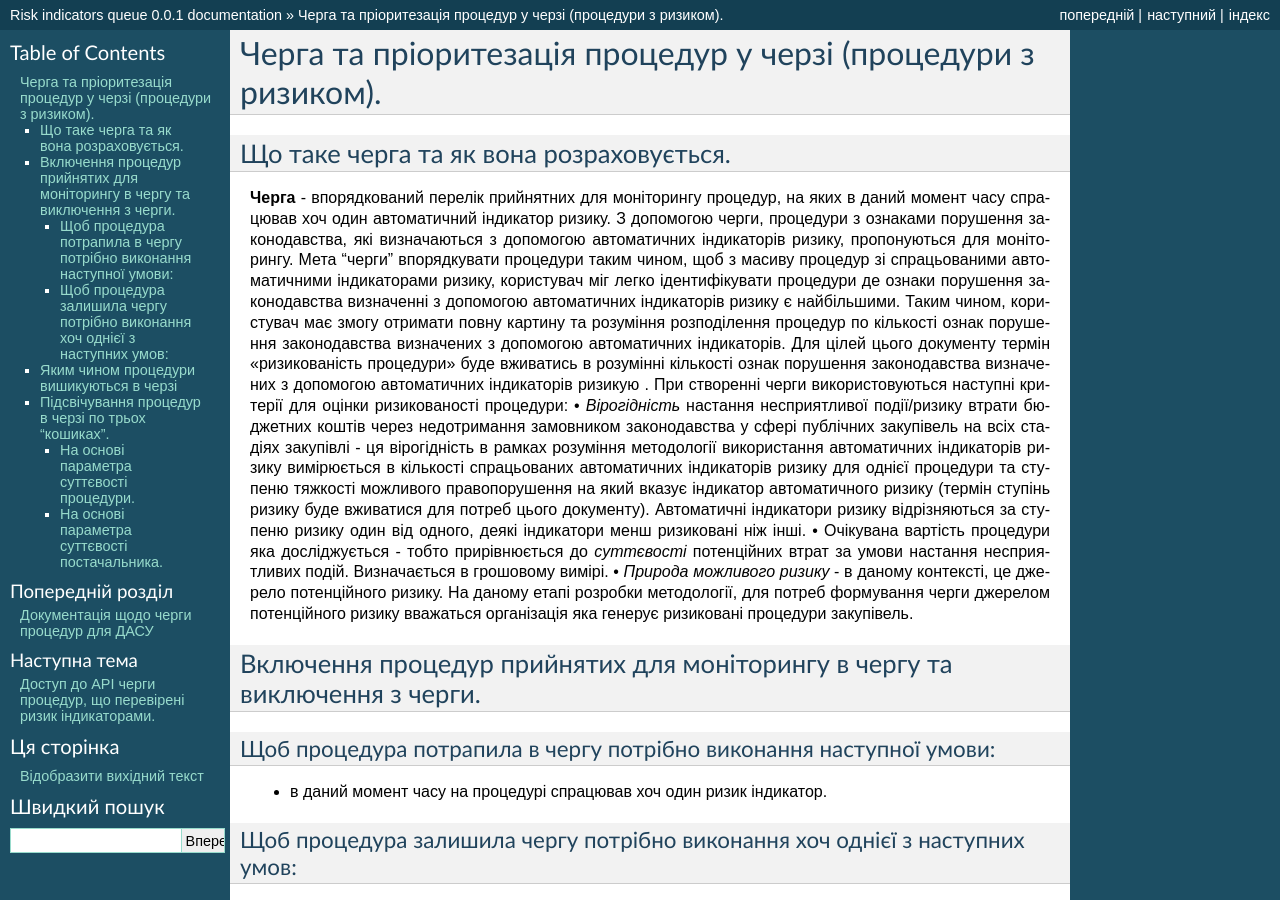
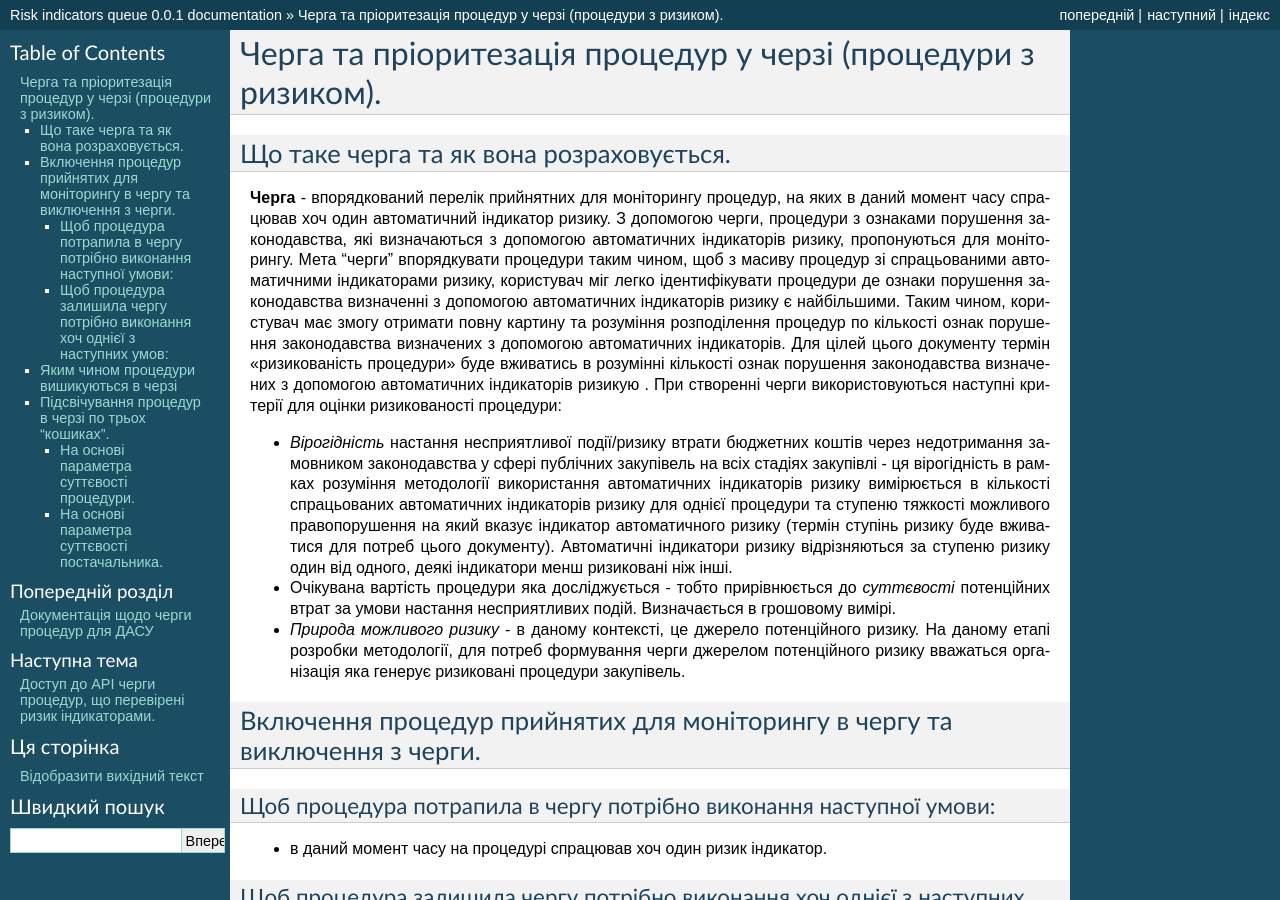
Before and after one commit to DataPathAnalytics/indicators-queue, a Sphinx documentation site: the page built from docs/description_queue.rst, in a window 1280 px wide and 900 px high. Built offline with Sphinx 7.4.7, drawn with Linux system fonts in a browser that asks for light colours.

```diff
--- a/docs/description_queue.rst
+++ b/docs/description_queue.rst
@@ -8,9 +8,12 @@
 
 **Черга** - впорядкований перелік прийнятних для  моніторингу процедур, на яких в даний момент часу спрацював хоч один автоматичний індикатор ризику. З допомогою черги, процедури з ознаками порушення законодавства, які визначаються з допомогою автоматичних індикаторів ризику, пропонуються для моніторингу. Мета “черги” впорядкувати процедури таким чином, щоб з масиву процедур зі спрацьованими автоматичними індикаторами ризику, користувач міг легко ідентифікувати процедури де ознаки порушення законодавства визначенні з допомогою автоматичних індикаторів ризику є найбільшими. Таким чином, користувач має змогу  отримати повну картину та розуміння розподілення процедур по кількості ознак порушення законодавства визначених з допомогою автоматичних індикаторів. Для цілей цього документу термін «ризикованість процедури»   буде вживатись в розумінні кількості ознак порушення законодавства визначених з допомогою автоматичних індикаторів ризикую .
 При створенні черги використовуються наступні критерії для оцінки ризикованості процедури:
-•	*Вірогідність* настання несприятливої події/ризику втрати бюджетних коштів через недотримання замовником законодавства у сфері публічних закупівель на всіх стадіях закупівлі - ця вірогідність в рамках розуміння методології використання автоматичних індикаторів ризику вимірюється в кількості спрацьованих автоматичних індикаторів ризику для однієї процедури та ступеню тяжкості можливого правопорушення на який вказує індикатор автоматичного ризику (термін ступінь ризику буде вживатися для потреб цього документу). Автоматичні індикатори ризику відрізняються за ступеню ризику один від одного, деякі індикатори менш ризиковані ніж інші.
-•	Очікувана вартість процедури яка досліджується - тобто прирівнюється до *суттєвості* потенційних втрат за умови настання несприятливих подій. Визначається в грошовому вимірі.
-•	*Природа можливого ризику* - в даному контексті, це джерело потенційного ризику. На даному етапі розробки методології, для потреб формування черги джерелом потенційного ризику вважаться  організація яка генерує ризиковані процедури закупівель.
+
++	*Вірогідність* настання несприятливої події/ризику втрати бюджетних коштів через недотримання замовником законодавства у сфері публічних закупівель на всіх стадіях закупівлі - ця вірогідність в рамках розуміння методології використання автоматичних індикаторів ризику вимірюється в кількості спрацьованих автоматичних індикаторів ризику для однієї процедури та ступеню тяжкості можливого правопорушення на який вказує індикатор автоматичного ризику (термін ступінь ризику буде вживатися для потреб цього документу). Автоматичні індикатори ризику відрізняються за ступеню ризику один від одного, деякі індикатори менш ризиковані ніж інші.
+
++	Очікувана вартість процедури яка досліджується - тобто прирівнюється до *суттєвості* потенційних втрат за умови настання несприятливих подій. Визначається в грошовому вимірі.
+
++	*Природа можливого ризику* - в даному контексті, це джерело потенційного ризику. На даному етапі розробки методології, для потреб формування черги джерелом потенційного ризику вважаться  організація яка генерує ризиковані процедури закупівель.
 
 
 ***************************************************************************
```
